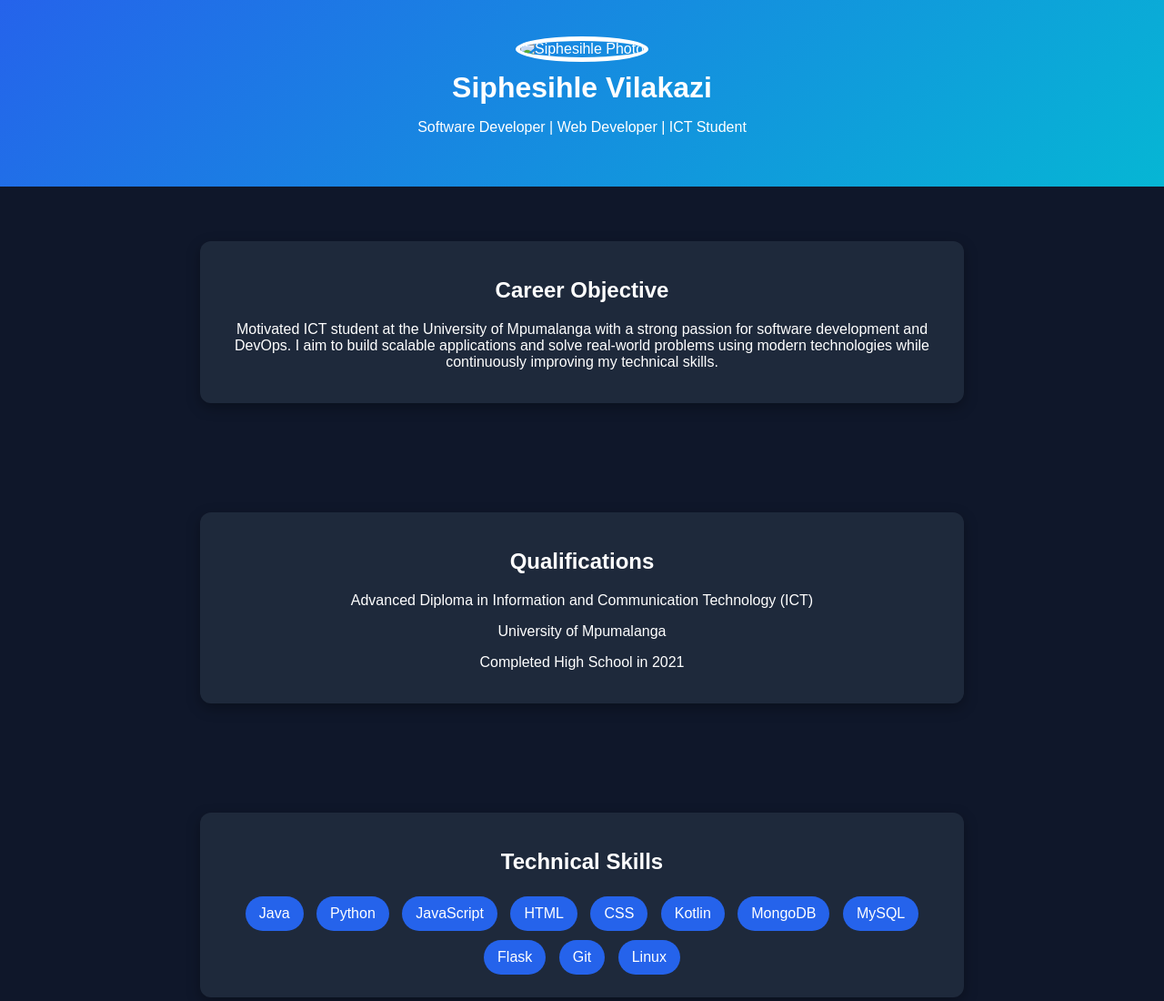
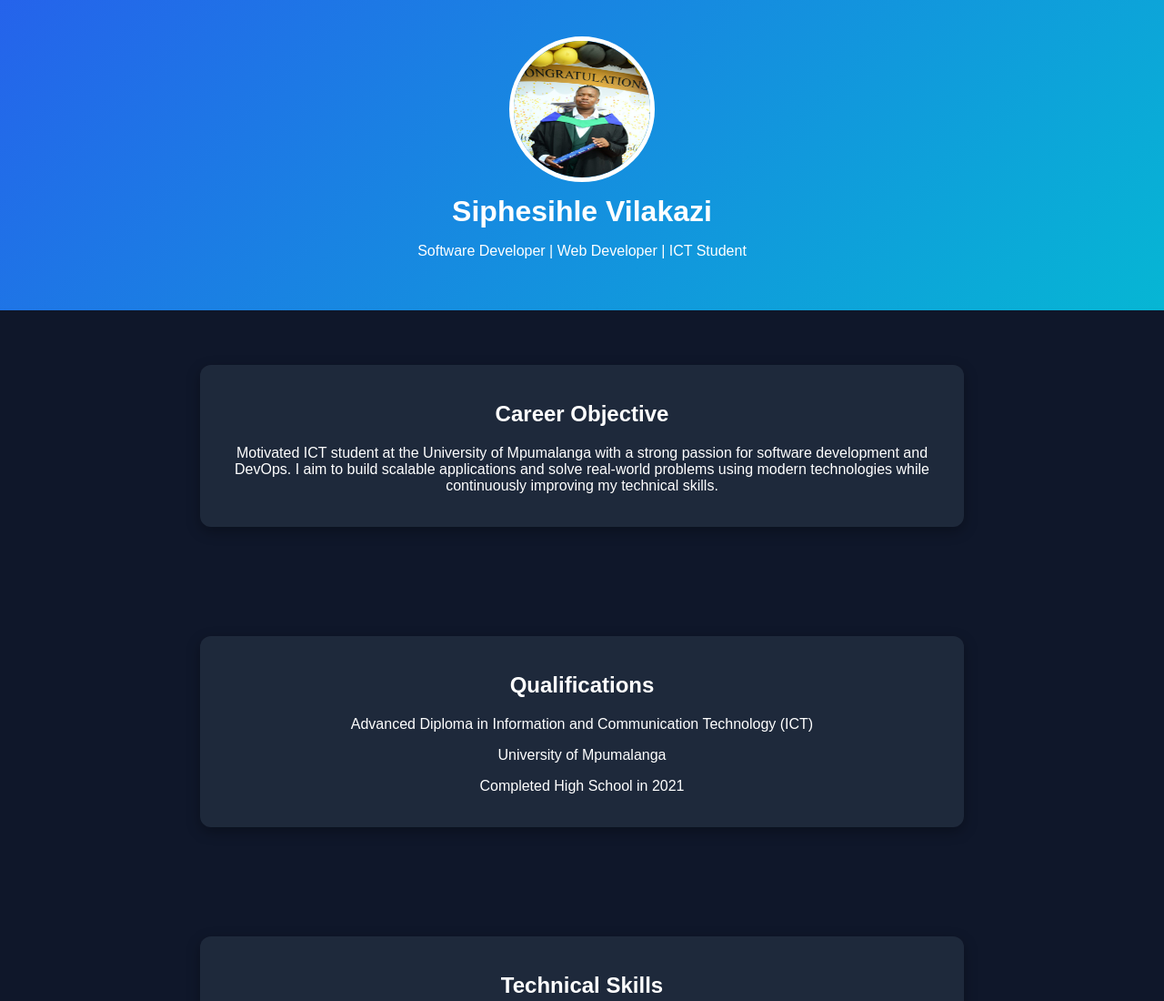
Before and after one commit to Njomane1021/siphesihle.github.io, a plain HTML site: page index.html in a window 1280 px wide. Shown: the top 1100 px of the page at 91% size. Drawn offline with Linux system fonts and the light colour scheme.

Commit message:
Update profile image in index.html

```diff
--- a/index.html
+++ b/index.html
@@ -90,7 +90,7 @@ background:#020617;
 
 <header>
 
-<img src="profile.jpg" alt="Siphesihle Photo">
+<img src="IMG-20250509-WA0011~2.jpg" alt="Siphesihle Photo">
 
 <h1>Siphesihle Vilakazi</h1>
 
```
